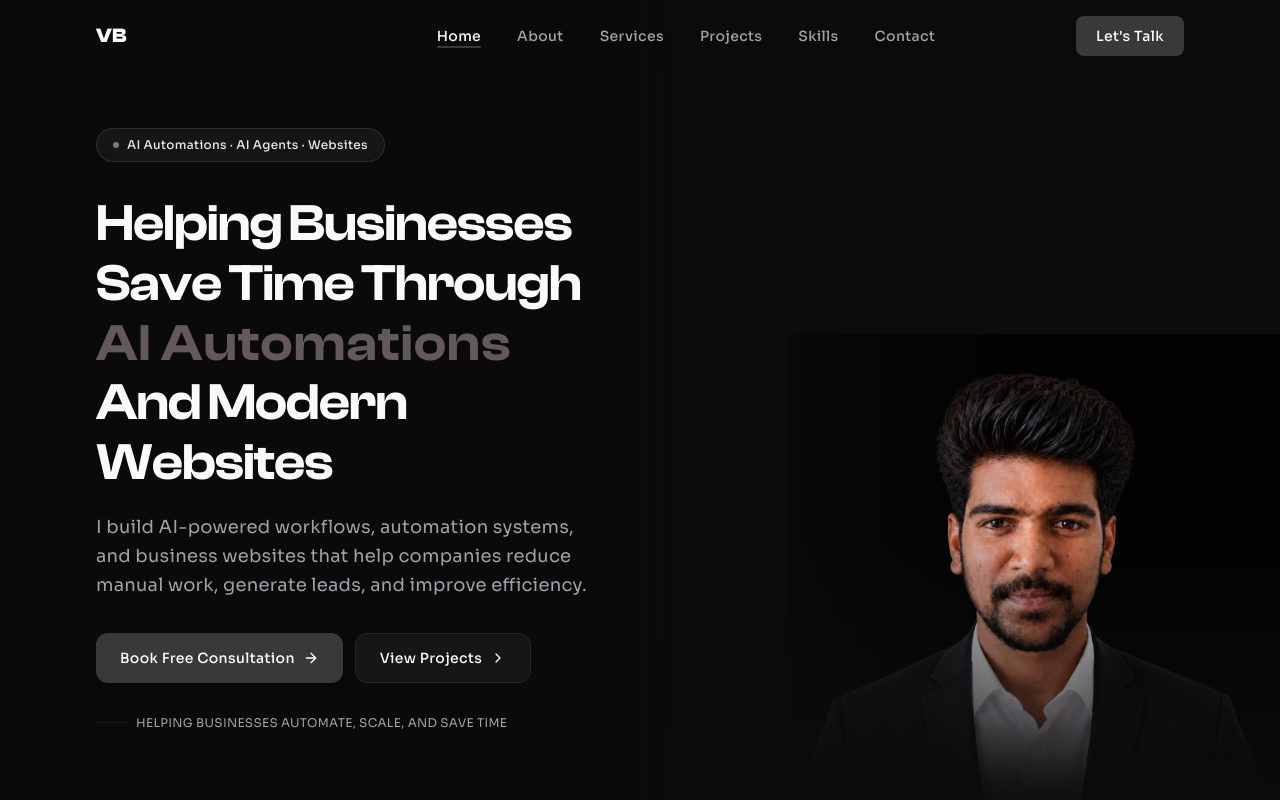
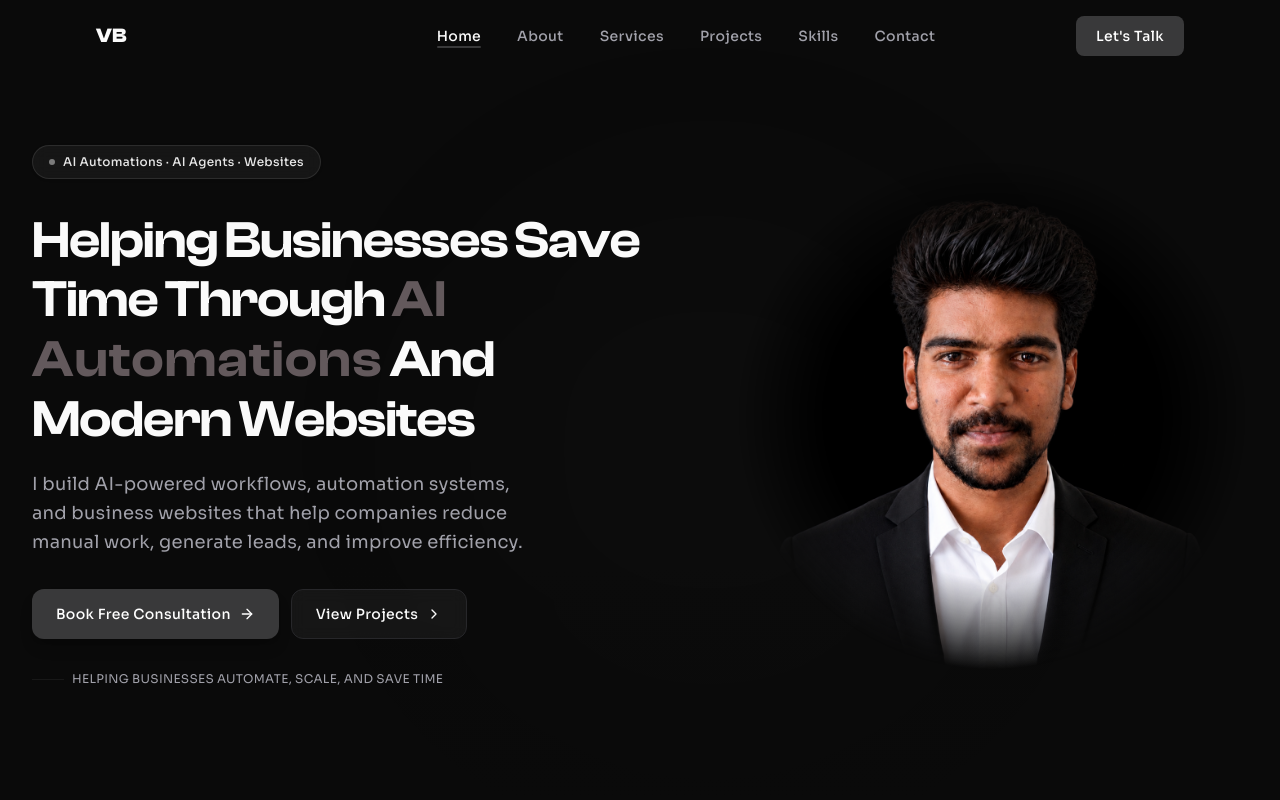
Before and after one commit to vishalbalasaani/Vishal-s-Portfolio, a Next.js app: page / in a window 1280 px wide. Shown: the top 800 px of the page. Built offline with nearby package versions, Linux system fonts and the light colour scheme.

Commit message:
Restructure Hero to 2-column layout with perfect radial mask blend

```diff
--- a/components/hero.tsx
+++ b/components/hero.tsx
@@ -30,78 +30,22 @@ export default function Hero() {
       id="home"
       className="relative min-h-screen flex items-center overflow-hidden"
     >
-      {/* ===== PHOTO — absolute positioned, right side, gradient blend ===== */}
+      {/* Background gradients for vibe */}
       <div className="absolute inset-0 pointer-events-none">
-        {/* Photo container — positioned to the right */}
-        <div
-          className="absolute top-0 right-0 bottom-0 w-full md:w-[60%] lg:w-[55%]"
-          style={{
-            WebkitMaskImage: "linear-gradient(to right, transparent 0%, black 20%, black 100%)",
-            maskImage: "linear-gradient(to right, transparent 0%, black 20%, black 100%)"
-          }}
-        >
-          <div
-            className="absolute inset-0 flex items-end justify-center md:justify-end"
-            style={{
-              WebkitMaskImage: "linear-gradient(to top, transparent 0%, black 15%, black 100%)",
-              maskImage: "linear-gradient(to top, transparent 0%, black 15%, black 100%)"
-            }}
-          >
-            <img
-              src="/my-photo-final.png?v=1"
-              alt="Profile Picture"
-              className="w-[90%] md:w-[80%] lg:w-[70%] h-auto object-contain object-bottom mix-blend-lighten"
-            />
-          </div>
-
-          {/* Left gradient blend — fades photo into background */}
-          <div
-            className="absolute inset-0"
-            style={{
-              background:
-                "linear-gradient(to right, #0A0A0A 0%, #0A0A0A 5%, rgba(10,10,10,0.95) 15%, rgba(10,10,10,0.7) 30%, rgba(10,10,10,0.3) 45%, transparent 65%)",
-            }}
-          />
-
-          {/* Bottom gradient blend */}
-          <div
-            className="absolute inset-0"
-            style={{
-              background:
-                "linear-gradient(to top, #0A0A0A 0%, rgba(10,10,10,0.6) 15%, transparent 35%)",
-            }}
-          />
-
-          {/* Top gradient blend */}
-          <div
-            className="absolute inset-0"
-            style={{
-              background:
-                "linear-gradient(to bottom, #0A0A0A 0%, rgba(10,10,10,0.4) 8%, transparent 20%)",
-            }}
-          />
-
-          {/* Subtle brand color tint overlay */}
-          <div className="absolute inset-0 bg-primary/[0.03]" />
-        </div>
-
-        {/* Mobile overlay — stronger fade for text readability */}
-        <div
-          className="absolute inset-0 md:hidden"
-          style={{
-            background:
-              "linear-gradient(to bottom, rgba(10,10,10,0.85) 0%, rgba(10,10,10,0.7) 40%, rgba(10,10,10,0.9) 100%)",
-          }}
-        />
+          {/* Subtle background ambient light */}
+          <div className="absolute top-1/4 right-1/4 w-[500px] h-[500px] bg-primary/5 rounded-full blur-[100px]" />
+          <div className="absolute bottom-0 left-0 w-full h-[30vh] bg-gradient-to-t from-[#0A0A0A] to-transparent" />
       </div>
 
       {/* ===== CONTENT ===== */}
-      <div className="relative z-10 mx-auto max-w-6xl px-6 lg:px-8 w-full pt-28 pb-20 md:pt-32 md:pb-24">
+      <div className="relative z-10 mx-auto max-w-7xl px-6 lg:px-8 w-full pt-28 pb-20 md:pt-32 md:pb-24 flex flex-col md:flex-row items-center gap-12 lg:gap-20">
+
+        {/* TEXT COLUMN */}
         <motion.div
           variants={containerVariants}
           initial="hidden"
           animate="visible"
-          className="max-w-xl lg:max-w-lg"
+          className="flex-1 max-w-2xl"
         >
           {/* Badge */}
           <motion.div
@@ -166,6 +110,30 @@ export default function Hero() {
             Helping Businesses Automate, Scale, And Save Time
           </motion.p>
         </motion.div>
+
+        {/* IMAGE COLUMN */}
+        <motion.div
+          initial={{ opacity: 0, scale: 0.95 }}
+          animate={{ opacity: 1, scale: 1 }}
+          transition={{ delay: 0.3, duration: 0.8 }}
+          className="flex-1 w-full max-w-md lg:max-w-lg relative flex items-center justify-center"
+        >
+           {/* Radial mask to softly fade out all edges so the box completely disappears */}
+           <div
+             className="relative w-full aspect-square"
+             style={{
+               WebkitMaskImage: "radial-gradient(circle at center, black 45%, transparent 70%)",
+               maskImage: "radial-gradient(circle at center, black 45%, transparent 70%)"
+             }}
+           >
+              <img
+                 src="/my-photo-final.png?v=1"
+                 alt="Vishal Balasaani"
+                 className="w-full h-full object-contain mix-blend-lighten"
+              />
+           </div>
+        </motion.div>
+
       </div>
     </section>
   );
```
